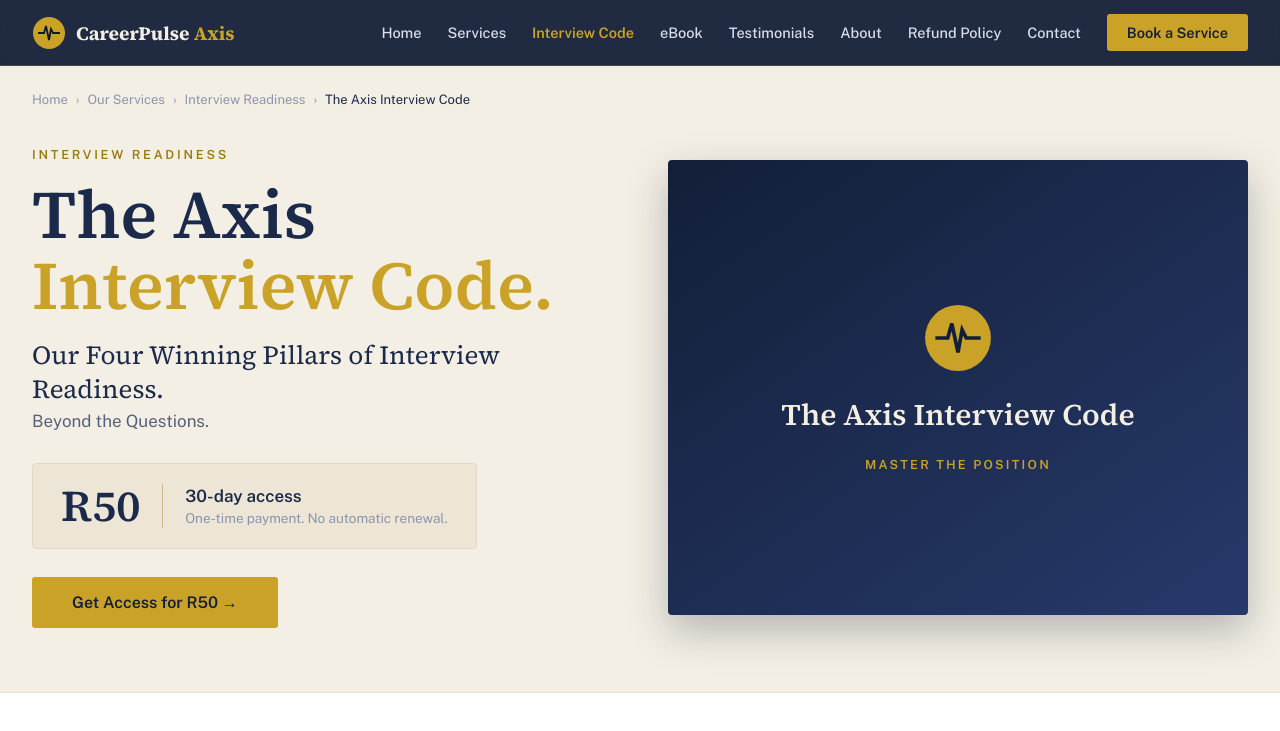
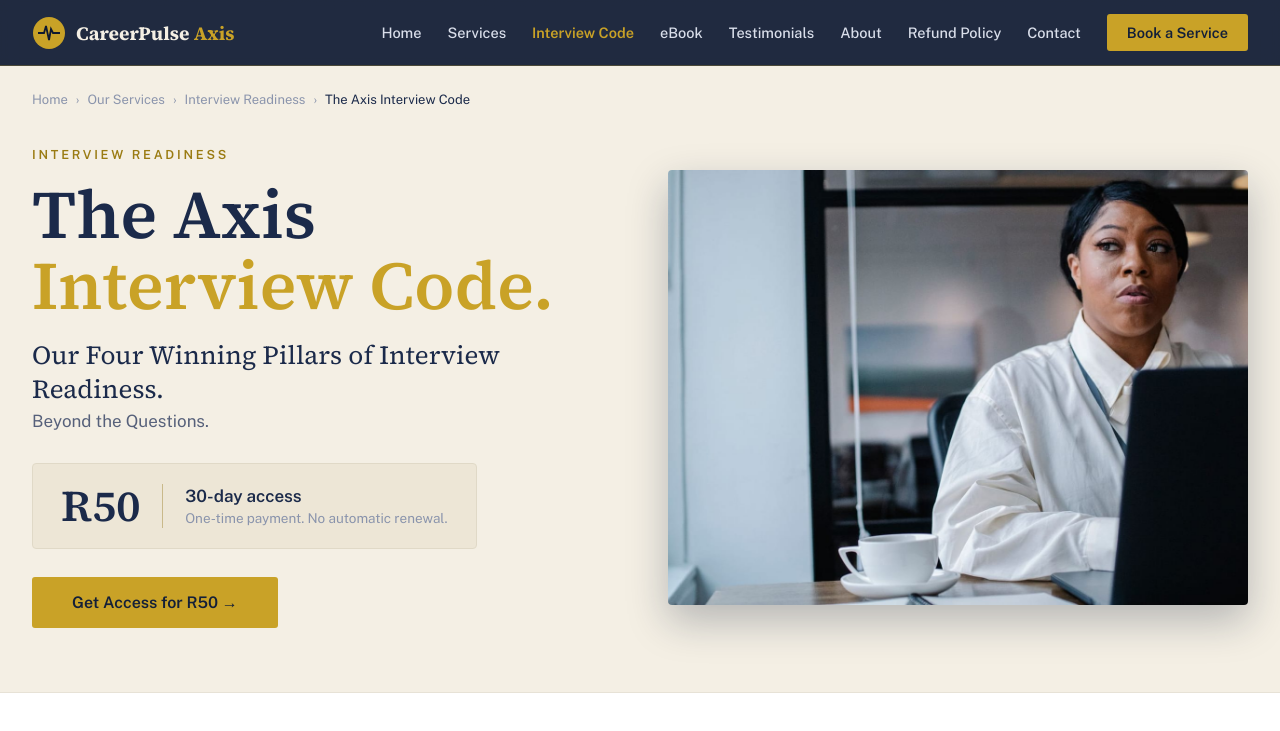
Before and after one commit to MinenhleDlaminiDev/Careeraxispulse, a React (Vite) app: page /interview-code in a window 1280 px wide. Shown: the top 731 px of the page. Built offline with nearby package versions, Linux system fonts and the light colour scheme.

Commit message:
Add photo to the Interview Code hero

```diff
--- a/src/pages/InterviewCode.jsx
+++ b/src/pages/InterviewCode.jsx
@@ -58,11 +58,9 @@ export default function InterviewCode() {
             </div>
           </div>
 
-          {/* Right visual — swap this panel for the final photo (e.g. /assets/interview-code-hero.jpg) when supplied */}
-          <div style={{ aspectRatio: "4/3", borderRadius: "4px", overflow: "hidden", background: "linear-gradient(145deg,#131F38 0%,#26396A 100%)", position: "relative", display: "flex", flexDirection: "column", justifyContent: "center", alignItems: "center", gap: "24px", padding: "40px", boxShadow: "0 16px 40px rgba(19,31,56,.28)" }}>
-            <svg width="70" height="70" viewBox="0 0 34 34"><circle cx="17" cy="17" r="16" fill="#C9A227"></circle><polyline points="6,17 12,17 14,10 17,24 19,13 21,17 28,17" fill="none" stroke="#131F38" strokeWidth="1.8"></polyline></svg>
-            <div style={{ fontFamily: "'Source Serif 4',serif", fontSize: "clamp(22px,3vw,30px)", fontWeight: "600", color: "#F4EFE4", textAlign: "center", lineHeight: "1.2" }}>The Axis Interview Code</div>
-            <div style={{ fontSize: "12.5px", letterSpacing: ".18em", textTransform: "uppercase", color: "#C9A227", fontWeight: "600" }}>Master the position</div>
+          {/* Right visual */}
+          <div style={{ aspectRatio: "4/3", borderRadius: "4px", overflow: "hidden", boxShadow: "0 16px 40px rgba(19,31,56,.28)" }}>
+            <img src="/assets/interview-code-hero.jpg" alt="A professional preparing for an interview at her desk" style={{ width: "100%", height: "100%", objectFit: "cover", objectPosition: "center", display: "block" }} />
           </div>
         </div>
       </section>
```
Also changed, not shown: public/assets/interview-code-hero.jpg (added).
